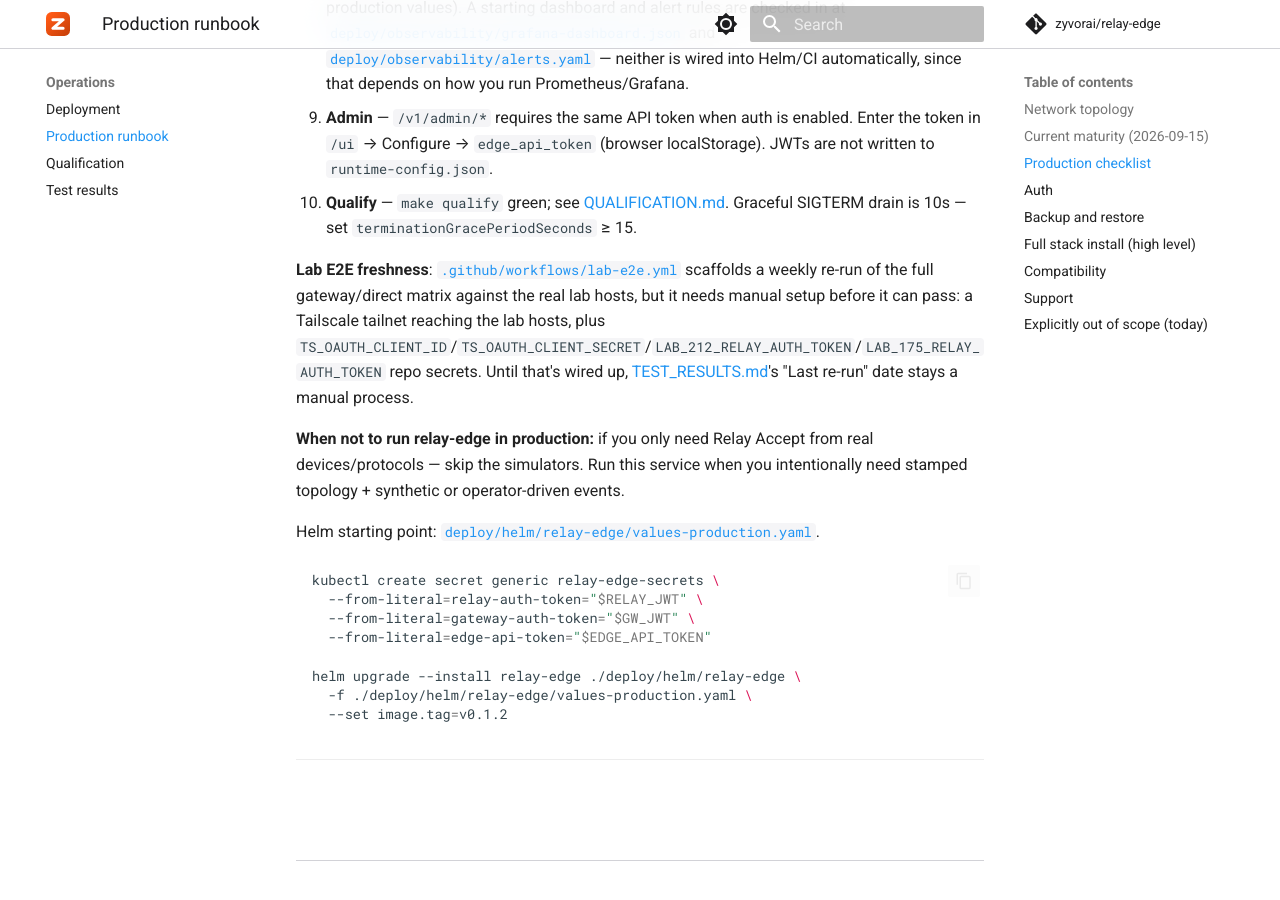
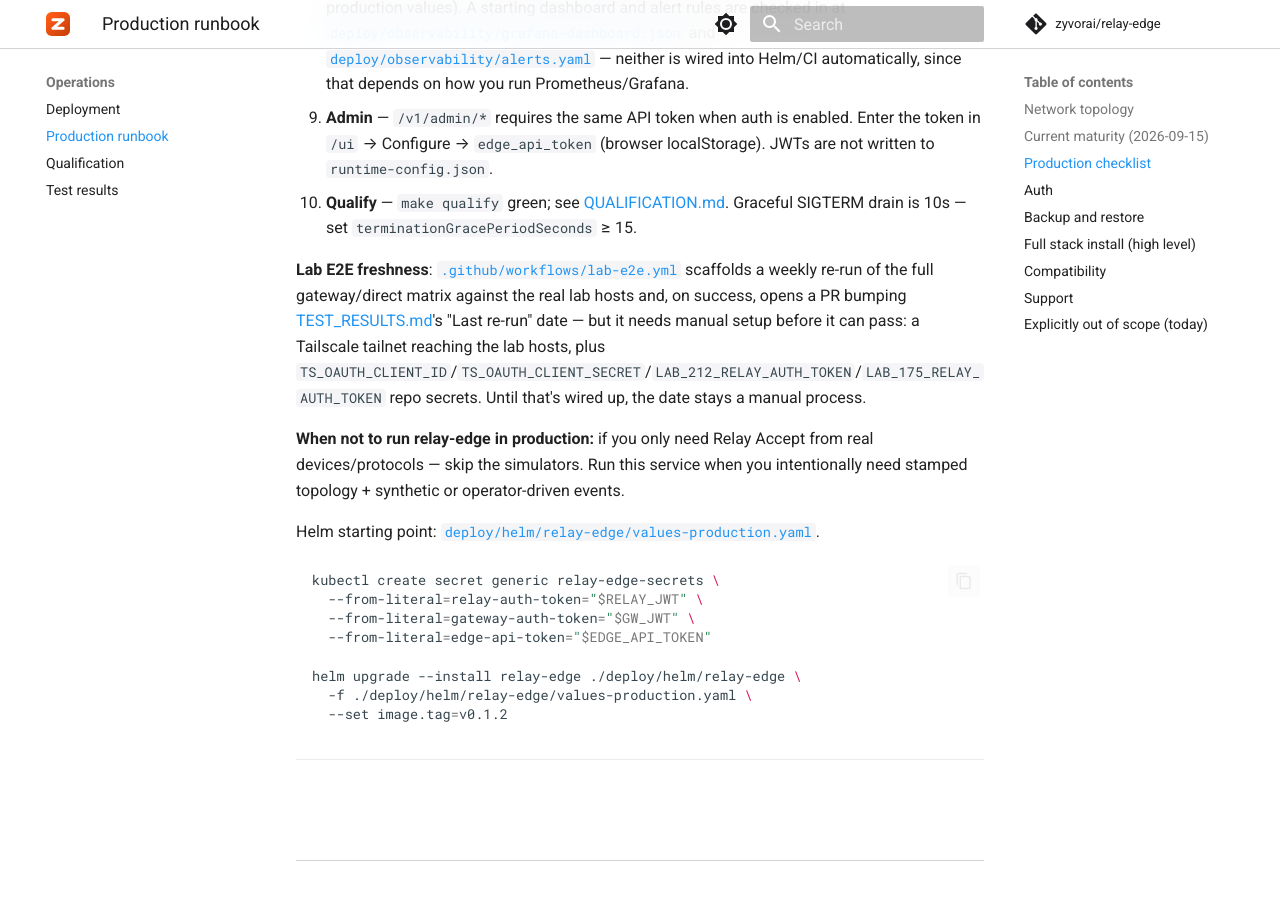
Before and after one commit to zyvorai/relay-edge, an MkDocs documentation site: the page built from docs/PRODUCTION.md, in a window 1280 px wide and 900 px high, scrolled down 3145 px. Built offline with MkDocs 1.6.1 and Material for MkDocs 9.7.7, drawn with Linux system fonts in a browser that asks for light colours; comment, search, counter and statistics services are not loaded.

Commit message:
Auto-open a PR bumping TEST_RESULTS.md's date after a successful lab-e2e run.
lab-e2e.yml gained a follow-up job: when both lab matrix legs (212, 175)
pass, it bumps docs/TEST_RESULTS.md's "Last re-run" date and opens a PR
via peter-evans/create-pull-request -- a human still reviews/merges it,
this only proposes the change. No-ops if the date is already today's.

Verified the sed replacement against the real file's exact line format
using GNU sed (what the ubuntu-latest runner uses; this machine's
default BSD sed needs different -i syntax, which is a local dev-shell
quirk, not a workflow bug).

Co-Authored-By: Claude Sonnet 5 <noreply@anthropic.com>

```diff
--- a/docs/PRODUCTION.md
+++ b/docs/PRODUCTION.md
@@ -81,7 +81,7 @@ trusted network until items 1–4 are done.
 9. **Admin** — `/v1/admin/*` requires the same API token when auth is enabled. Enter the token in `/ui` → Configure → `edge_api_token` (browser localStorage). JWTs are not written to `runtime-config.json`.
 10. **Qualify** — `make qualify` green; see [QUALIFICATION.md](QUALIFICATION.md). Graceful SIGTERM drain is 10s — set `terminationGracePeriodSeconds` ≥ 15.
 
-**Lab E2E freshness**: [`.github/workflows/lab-e2e.yml`](https://github.com/zyvorai/relay-edge/blob/main/.github/workflows/lab-e2e.yml) scaffolds a weekly re-run of the full gateway/direct matrix against the real lab hosts, but it needs manual setup before it can pass: a Tailscale tailnet reaching the lab hosts, plus `TS_OAUTH_CLIENT_ID`/`TS_OAUTH_CLIENT_SECRET`/`LAB_212_RELAY_AUTH_TOKEN`/`LAB_175_RELAY_AUTH_TOKEN` repo secrets. Until that's wired up, [TEST_RESULTS.md](TEST_RESULTS.md)'s "Last re-run" date stays a manual process.
+**Lab E2E freshness**: [`.github/workflows/lab-e2e.yml`](https://github.com/zyvorai/relay-edge/blob/main/.github/workflows/lab-e2e.yml) scaffolds a weekly re-run of the full gateway/direct matrix against the real lab hosts and, on success, opens a PR bumping [TEST_RESULTS.md](TEST_RESULTS.md)'s "Last re-run" date — but it needs manual setup before it can pass: a Tailscale tailnet reaching the lab hosts, plus `TS_OAUTH_CLIENT_ID`/`TS_OAUTH_CLIENT_SECRET`/`LAB_212_RELAY_AUTH_TOKEN`/`LAB_175_RELAY_AUTH_TOKEN` repo secrets. Until that's wired up, the date stays a manual process.
 
 **When not to run relay-edge in production:** if you only need Relay Accept
 from real devices/protocols — skip the simulators. Run this service when you
```
Also changed, not shown: 1 other file.
